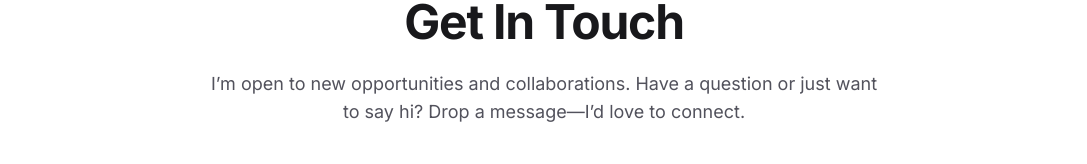
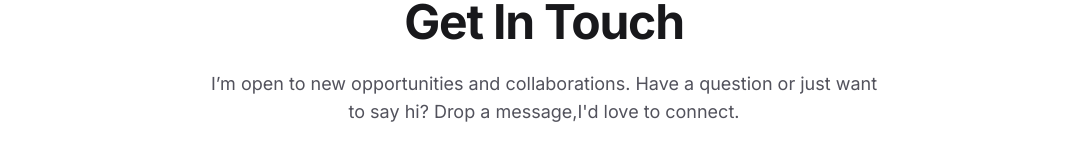
Before and after one commit to TanmayDagur/Portfolio, a Next.js app: page / in a window 1280 px wide. Shown: the part 2932-3096 px from the top of the page, without its empty margins (96-1183 px from the left). Built offline with nearby package versions, Linux system fonts and the light colour scheme.

Commit message:
Correct typo in contact message
Fixed a typo in the contact message.

```diff
--- a/components/contact.tsx
+++ b/components/contact.tsx
@@ -15,7 +15,7 @@ export function Contact(){
               <h2 className="text-4xl md:text-5xl font-bold tracking-tight text-zinc-900 mb-6">Get In Touch</h2>
               <p className="text-zinc-600 mb-10 text-lg">
                 I’m open to new opportunities and collaborations.
-                Have a question or just want to say hi? Drop a message—I’d love to connect.
+                Have a question or just want to say hi? Drop a message,I&apos;d love to connect.
               </p>
               <a
                 href="mailto:tanmaydagur200@gmail.com"
```
